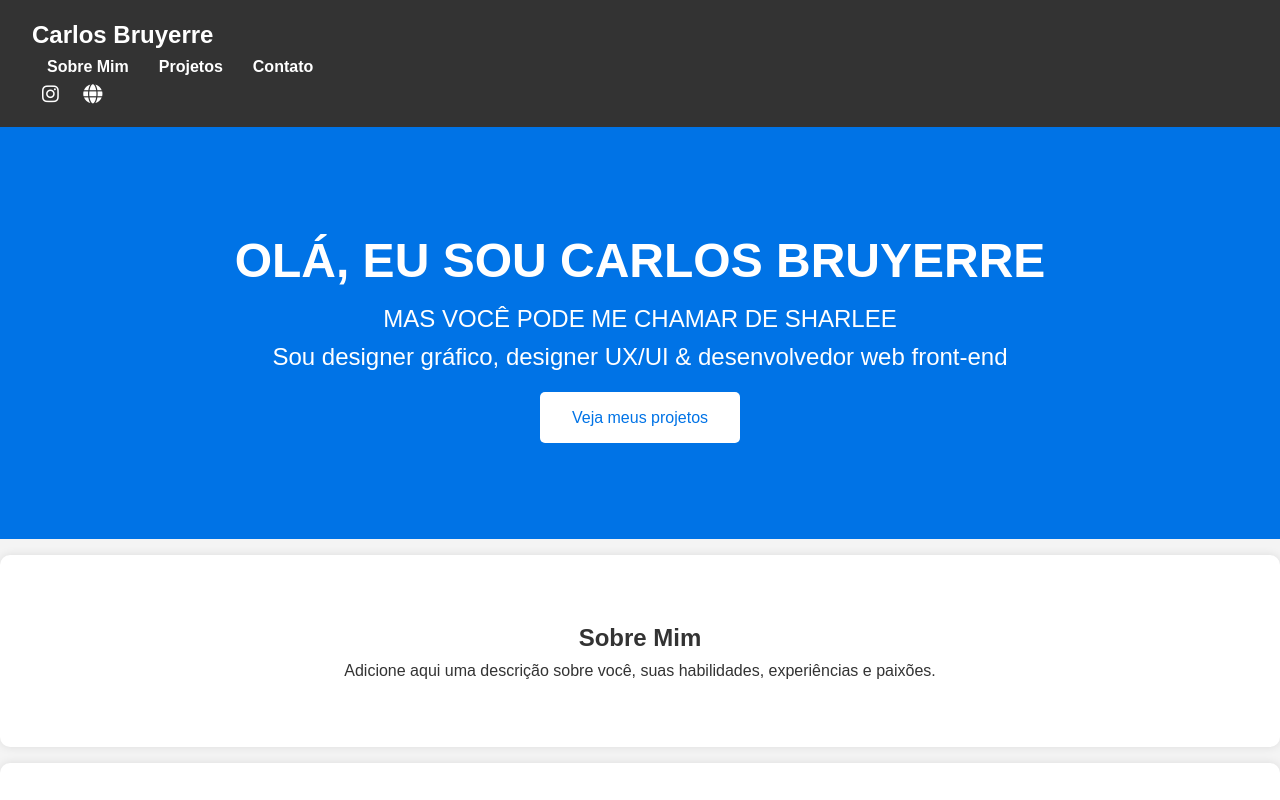
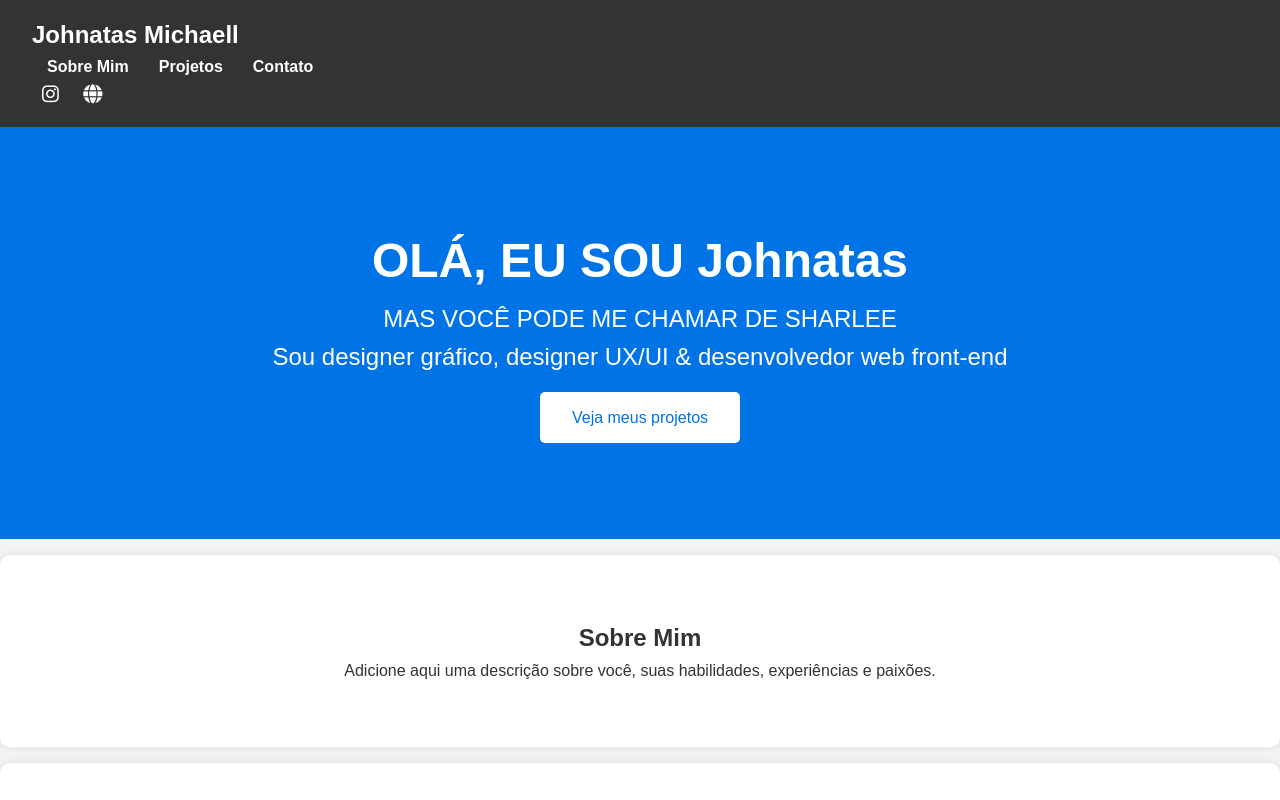
Before and after one commit to johnMFC/portif-lio, a website: page index/index.html in a window 1280 px wide. Shown: the top 800 px of the page. Drawn offline with nearby package versions, Linux system fonts and the light colour scheme.

Commit message:
alteração_nome

```diff
--- a/index/index.html
+++ b/index/index.html
@@ -3,7 +3,7 @@
 <head>
     <meta charset="UTF-8">
     <meta name="viewport" content="width=device-width, initial-scale=1.0">
-    <title>Portfólio de Carlos Bruyerre</title>
+    <title>Portfólio</title>
     <link rel="stylesheet" href="https://cdnjs.cloudflare.com/ajax/libs/font-awesome/6.0.0/css/all.min.css">
     <link rel="stylesheet" href="../css/style.css">
 </head>
@@ -11,7 +11,7 @@
     <!-- Menu de Navegação -->
     <header>
         <nav>
-            <div class="logo">Carlos Bruyerre</div>
+            <div class="logo">Johnatas Michaell</div>
             <ul class="nav-links">
                 <li><a href="#sobre">Sobre Mim</a></li>
                 <li><a href="#projetos">Projetos</a></li>
@@ -27,7 +27,7 @@
     <!-- Seção Hero (Início) -->
     <section id="hero">
         <div class="hero-content">
-            <h1>OLÁ, EU SOU CARLOS BRUYERRE</h1>
+            <h1>OLÁ, EU SOU Johnatas</h1>
             <p>MAS VOCÊ PODE ME CHAMAR DE SHARLEE</p>
             <p>Sou designer gráfico, designer UX/UI & desenvolvedor web front-end</p>
             <a href="#projetos" class="btn">Veja meus projetos</a>
```
